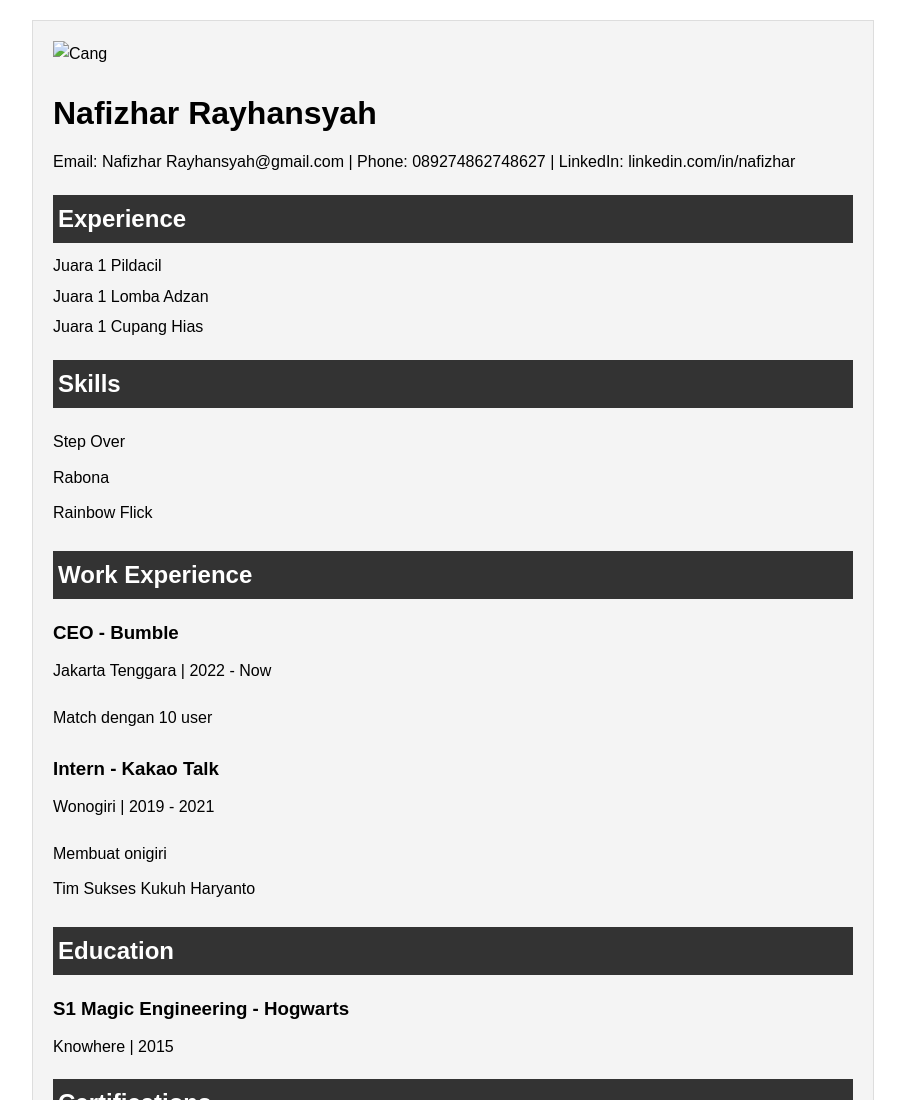
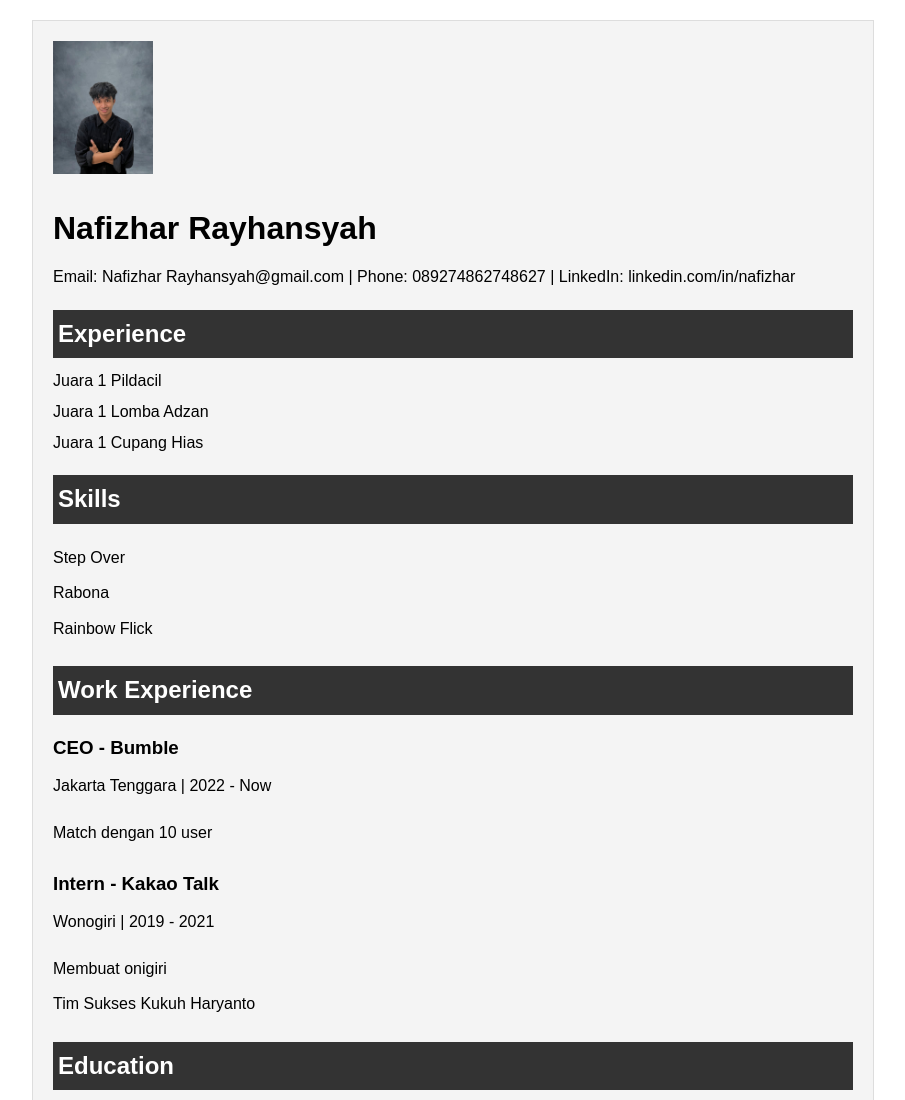
Before and after one commit to NafizharRayhansyah23/WAD-Class, a plain HTML site: page index.html in a window 1280 px wide. Shown: the top 1100 px of the page, without its empty margins (187-1092 px from the left). Drawn offline with Linux system fonts and the light colour scheme; the site is published under a folder, as on GitHub Pages, so addresses that start at the root find nothing.

Commit message:
Update index.html

```diff
--- a/index.html
+++ b/index.html
@@ -45,7 +45,7 @@
 </head>
 <body>
     <div class="container">
-        <img src="/Foto.png" alt="Cang" style="width: 100px">
+        <img src="Foto.png" alt="Cang" style="width: 100px">
         <h1>Nafizhar Rayhansyah</h1>
         <p>Email: Nafizhar Rayhansyah@gmail.com | Phone: 089274862748627 | LinkedIn: linkedin.com/in/nafizhar</p>
 
```
